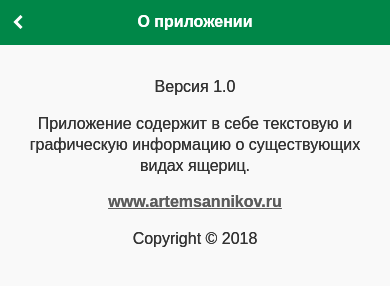
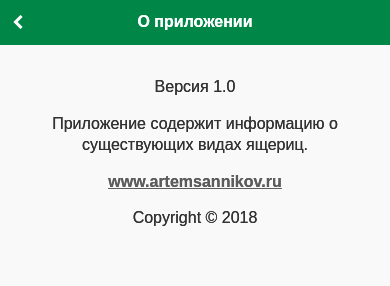
Before and after one commit to ArtemSannikov/app-lizard, a plain HTML site: page content/main/about.html in a window 390 px wide. Drawn offline with Linux system fonts and the light colour scheme; some packages are replaced by stand-ins of ours.

Commit message:
update v1.0

```diff
--- a/config.xml
+++ b/config.xml
@@ -9,7 +9,7 @@
 			<name>Виды ящериц</name>
 
 			<!-- Описание приложения -->
-			<description>Приложение содержит в себе текстовую и графическую информацию о существующих видах ящериц.</description>
+			<description>Приложение содержит информацию о существующих видах ящериц.</description>
 
 			<!-- Автор приложения -->
 			<author href="https://artemsannikov.ru" email="info@artemsannikov.ru">
--- a/content/main/about.html
+++ b/content/main/about.html
@@ -33,7 +33,7 @@
 
 		<center><p>Версия 1.0</p></center>
 
-		<center><p>Приложение содержит в себе текстовую и графическую информацию о существующих видах ящериц.</p></center>
+		<center><p>Приложение содержит информацию о существующих видах ящериц.</p></center>
 
 		<center><p><a href="https://artemsannikov.ru" rel="external" data-transition="none">www.artemsannikov.ru</a></p></center>
 
```
Also changed, not shown: 1 other file.
